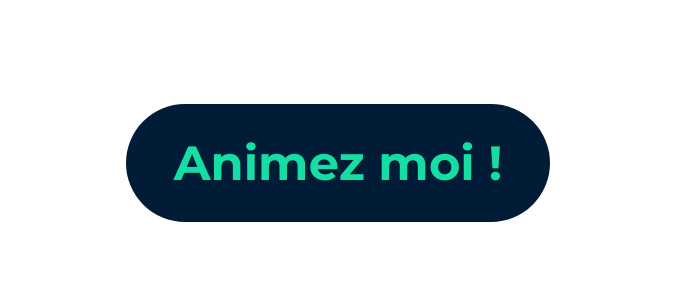
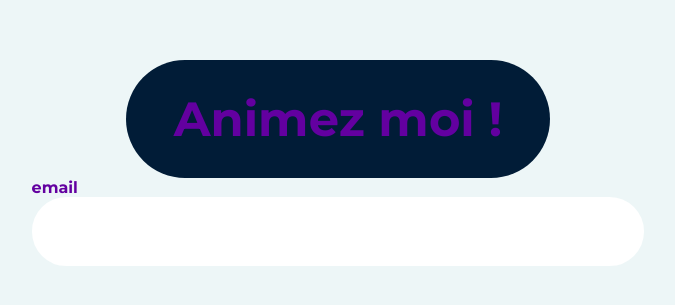
Before and after one commit to tipouf/project3-animationcss, a website: page cours/animation-css/index.html in a window 1280 px wide. Shown: the part 237-542 px from the top of the page, without its empty margins (302-977 px from the left). Drawn offline with Linux system fonts and the light colour scheme.

Commit message:
update cours animation css

```diff
--- a/cours/animation-css/global.scss
+++ b/cours/animation-css/global.scss
@@ -1,5 +1,28 @@
 $cd-btn: #011c37;
-$cd-txt: #15dea5;
+$cd-txt: #6300a0;
+$cd-box: #fff;
+
+.container {
+  background-color: rgb(237, 246, 247);
+}
+
+.form {
+  &__group {
+    & input {
+      border: 2px solid $cd-box;
+      border-radius: 100rem;
+      color: $cd-txt;
+      font-family: "Montserrat", sans-serif;
+      font-size: 2.5rem;
+      outline: none;
+      padding: 0.5rem 1.5rem;
+      width: 100%;
+      &:focus {
+        border: 2px solid $cd-txt;
+      }
+    }
+  }
+}
 
 *,
 *::after,
@@ -24,8 +47,10 @@ body {
 .container {
   height: 100%;
   display: flex;
+  flex-direction: column;
   align-items: center;
   justify-content: center;
+  background-color: rgb(237, 246, 247);
 }
 
 .btn {
@@ -40,3 +65,21 @@ body {
     rotate: 360deg;
   }
 }
+
+.form {
+  &__group {
+    & input {
+      border: 2px solid $cd-box;
+      border-radius: 100rem;
+      color: $cd-txt;
+      font-family: "Montserrat", sans-serif;
+      font-size: 2.5rem;
+      outline: none;
+      padding: 0.5rem 1.5rem;
+      width: 100%;
+      &:focus {
+        border: 2px solid $cd-txt;
+      }
+    }
+  }
+}
--- a/cours/animation-css/index.html
+++ b/cours/animation-css/index.html
@@ -17,6 +17,12 @@
       <div class="box">
         <div class="box__ball"></div>
       </div>
+      <div class="form">
+        <div class="form__group">
+          <label for="">email</label>
+          <input type="email" name="" id="" />
+        </div>
+      </div>
     </div>
   </body>
 </html>
```
Also changed, not shown: cours/animation-css/global.css, css/global.css, 1 other file.
